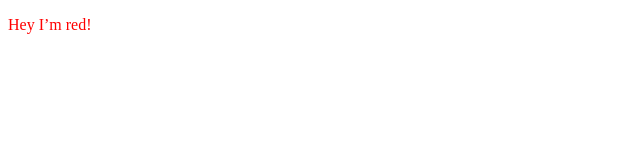
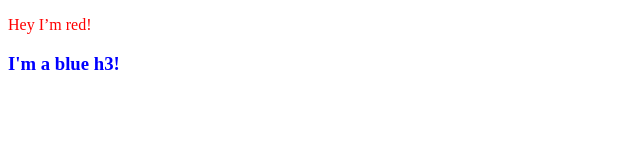
Before and after one commit to mark-bieganek/didactic-waddle, a plain HTML site: page the-odin-project/foundations/dom-manipulation-and-events/create-html-elements/index.html in a window 1280 px wide. Shown: the whole page, without its empty margins (0-640 px from the left). Drawn offline with Linux system fonts and the light colour scheme.

Commit message:
Add h3 element and class

```diff
--- a/the-odin-project/foundations/dom-manipulation-and-events/create-html-elements/index.html
+++ b/the-odin-project/foundations/dom-manipulation-and-events/create-html-elements/index.html
@@ -8,6 +8,7 @@
     <script src="script.js" defer></script>
     <style>
         .warning {color: red}
+        .heading {color: blue}
     </style>
 </head>
 <body>
--- a/the-odin-project/foundations/dom-manipulation-and-events/create-html-elements/script.js
+++ b/the-odin-project/foundations/dom-manipulation-and-events/create-html-elements/script.js
@@ -23,3 +23,6 @@ const container = document.querySelector('#container');
 
 // Add a **`<p>`** with red text that says “Hey I’m red!”
 container.appendChild(createElement('p', 'warning', 'Hey I’m red!'));
+
+// an **`<h3>`** with blue text that says “I’m a blue h3!”
+container.appendChild(createElement('h3', 'heading', "I'm a blue h3!"));
```
